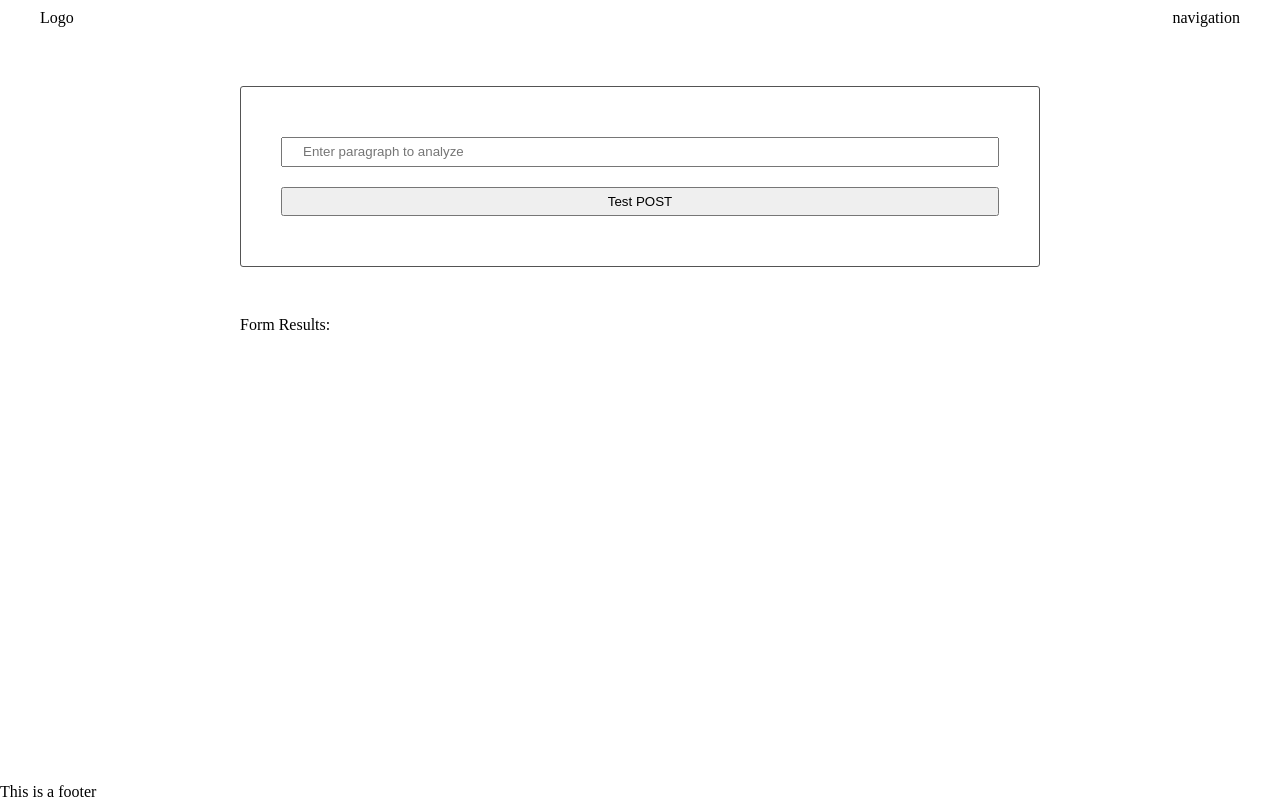
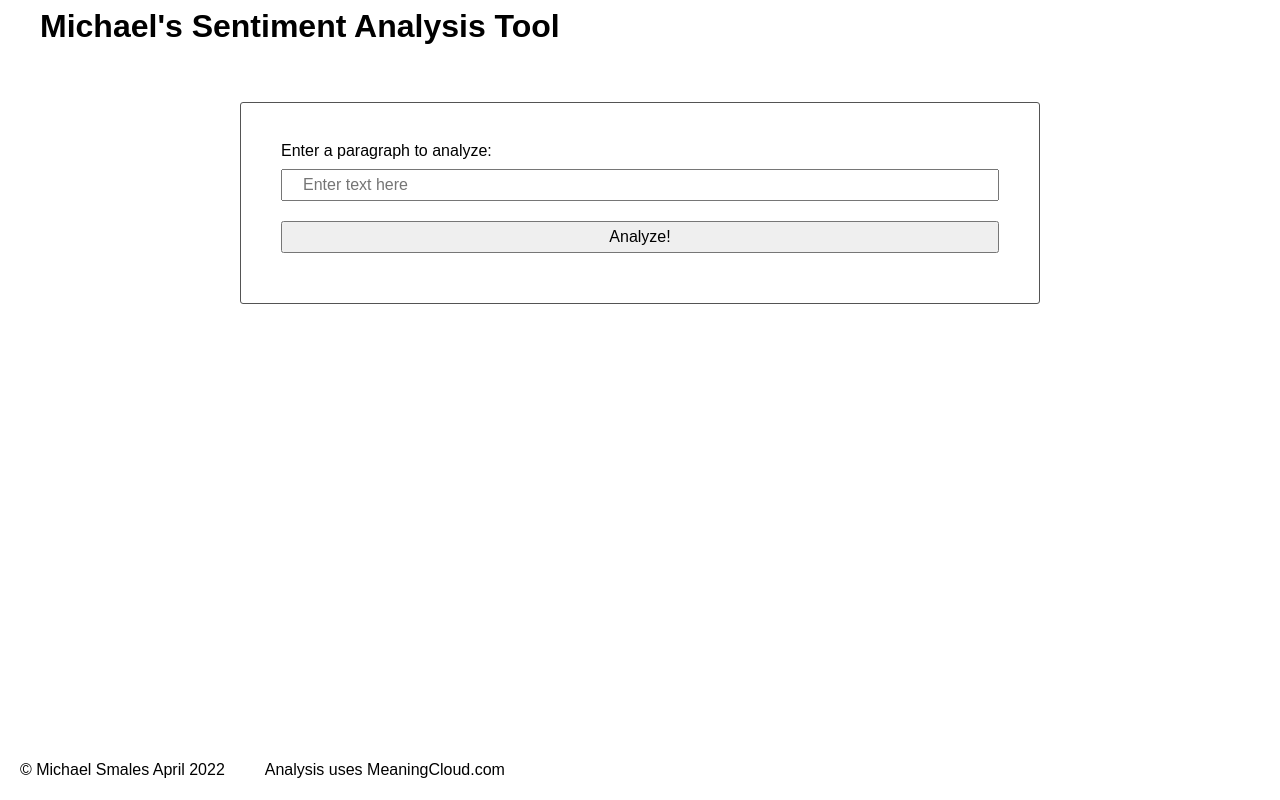
Before and after one commit to mwsmales/evaluate-news-nlp, a website built with webpack: page src/client/views/index.html in a window 1280 px wide. Built offline with nearby package versions, Linux system fonts and the light colour scheme.

Commit message:
add basic styling

```diff
--- a/src/client/index.js
+++ b/src/client/index.js
@@ -8,6 +8,7 @@ import { updateUI } from './js/formHandler'
 import './styles/resets.scss'
 import './styles/base.scss'
 import './styles/header.scss'
+import './styles/main.scss'
 import './styles/form.scss'
 import './styles/footer.scss'
 
--- a/src/client/js/formHandler.js
+++ b/src/client/js/formHandler.js
@@ -66,6 +66,7 @@ function updateUI(sentiment) {
     }
 
     // add sentiment results to new elements
+
     for (let key in displaySections) {
         if (key in sentiment) {
             console.log(key, displaySections[key], sentiment[key]);
--- a/src/client/styles/base.scss
+++ b/src/client/styles/base.scss
@@ -1,42 +1,25 @@
-body {
-    display: flex;
-    flex-direction: column;
-    min-height: 100vh;
-}
-
-main {
-    flex: 2;
-}
-
-section {
-    max-width: 800px;
-    margin: 50px auto;
+/* FONTS */
+h1 {
+    font-family: sans-serif;
+    font-size: 32px;
+    font-weight: bold;
 }
 
 
-#results {
-    display: grid;
-    grid-template-columns: 1fr 3fr;
-    grid-gap: 10px;
+h3 {
+    font-family: sans-serif;
+    font-size: 20px;
 }
 
 
-.headingDiv {
-    text-transform: lowercase;
+label {
+    font-family: sans-serif;
+    font-size: 16px;
 }
 
-.headingDiv:first-letter {
-    text-transform: capitalize;
+
+p {
+    font-family: sans-serif;
+    font-size: 16px;
+    line-height: 1.25em;
 }
-
-.bodyDiv:first-letter {
-    text-transform: capitalize;
-}
-
-.bodyDiv {
-    text-transform: lowercase;
-}
-
-#body_text {
-    text-transform: none
-}
--- a/src/client/styles/footer.scss
+++ b/src/client/styles/footer.scss
@@ -0,0 +1,8 @@
+footer {
+    display: flex;
+    flex-direction: row;
+
+    p {
+        padding: 20px 20px;
+    }
+}
--- a/src/client/styles/form.scss
+++ b/src/client/styles/form.scss
@@ -4,9 +4,11 @@ form {
     padding: 40px;
 }
 
+
 input {
     padding: 5px 20px;
     width: 100%;
     line-height: 16px;
     margin: 10px 0;
+    font-size: 16px;
 }
--- /dev/null
+++ b/src/client/styles/main.scss
@@ -0,0 +1,47 @@
+/* body */
+body {
+    display: flex;
+    flex-direction: column;
+    min-height: 100vh;
+}
+
+
+main {
+    flex: 2;
+}
+
+
+section {
+    max-width: 800px;
+    margin: 50px auto;
+}
+
+
+/* results section */
+#results {
+    display: grid;
+    grid-template-columns: 1fr 3fr;
+    grid-gap: 20px;
+}
+
+
+.headingDiv {
+    text-transform: lowercase;
+    font-weight: bold;
+    :first-letter {
+        text-transform: capitalize;
+    }
+}
+
+
+.bodyDiv {
+    text-transform: lowercase;
+    :first-letter {
+        text-transform: capitalize;
+    }
+}
+
+
+#body_text {
+    text-transform: none
+}
--- a/src/client/views/index.html
+++ b/src/client/views/index.html
@@ -2,37 +2,36 @@
 <html lang="en" dir="ltr">
     <head>
         <meta charset="utf-8">
-        <title>Test</title>
+        <meta name="viewport" content="width=device-width, initial-scale=1.0">
+        <title>Sentiment Analysis Tool</title>
     </head>
 
     <body>
 
         <header>
-            <div class="">
-                <h1>Logo</h1>
-            </div>
-            <div class="">
-                navigation
+            <div class="header">
+                <h1>Michael's Sentiment Analysis Tool</h1>
             </div>
         </header>
 
         <main>
-            <section>
+            <section id="inputSection">
                 <form class="inputForm" id="inputForm" onsubmit="return Client.handleSubmit(event)">
-                    <input id="inputPara" type="text" name="input" value="" onblur="onBlur()" placeholder="Enter paragraph to analyze">
-                    <input type="button" name="" value="Test POST" onclick="return Client.handleSubmit(event)" onsubmit="return Client.handleSubmit(event)">
+                    <label>Enter a paragraph to analyze:</label>
+                    <input id="inputPara" type="text" name="input" value="" placeholder="Enter text here">
+                    <input type="button" name="" value="Analyze!" onclick="return Client.handleSubmit(event)" onsubmit="return Client.handleSubmit(event)">
                     <label id="errorMessage"></label>
                 </form>
             </section>
 
-            <section>
-                <strong>Form Results:</strong>
+            <section id="outputSection">
                 <div id="results"></div>
             </section>
         </main>
 
         <footer>
-            <p>This is a footer</p>
+            <p>&copy Michael Smales April 2022</p>
+            <p>Analysis uses MeaningCloud.com</p>
         </footer>
 
     </body>
```
